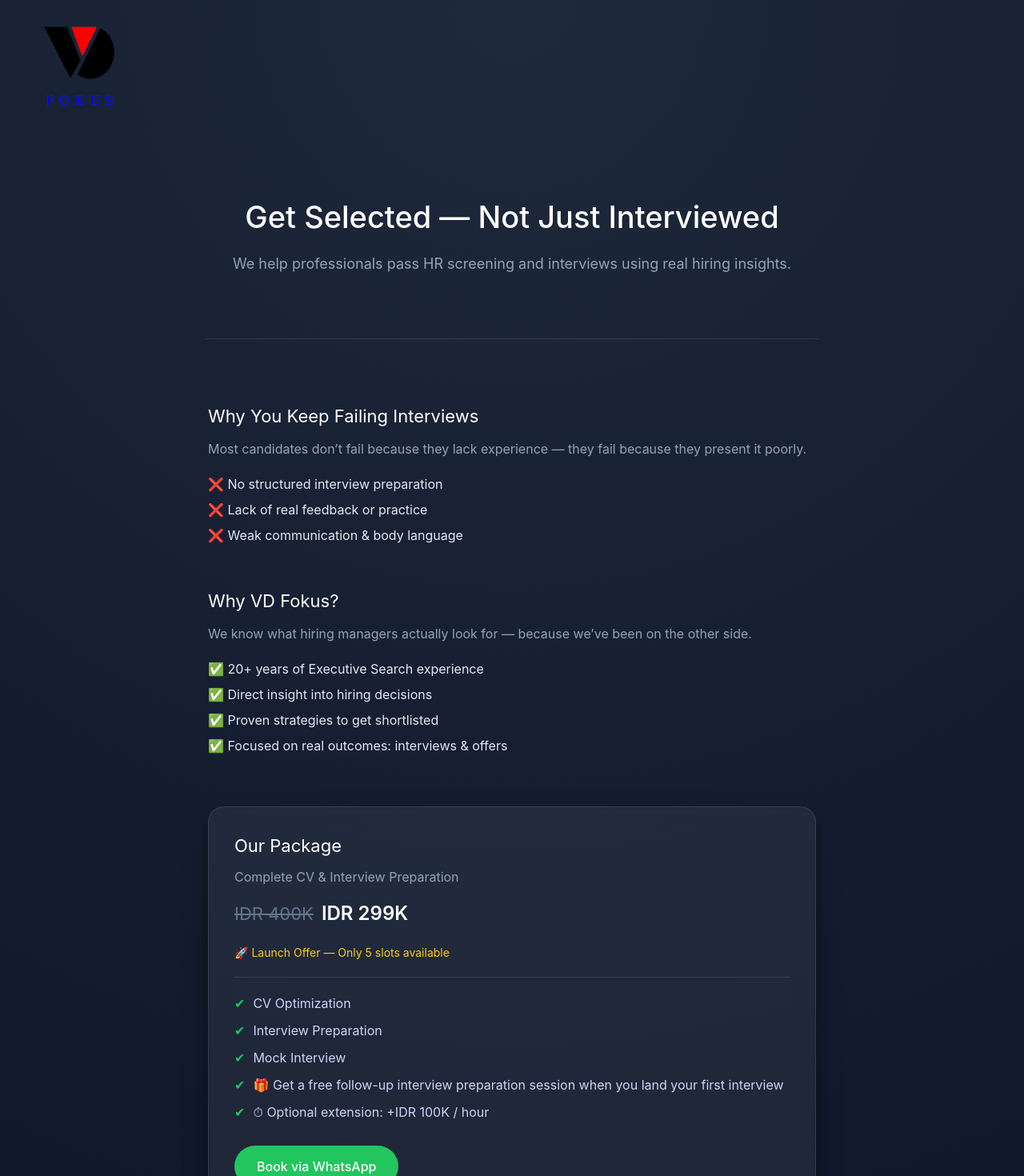
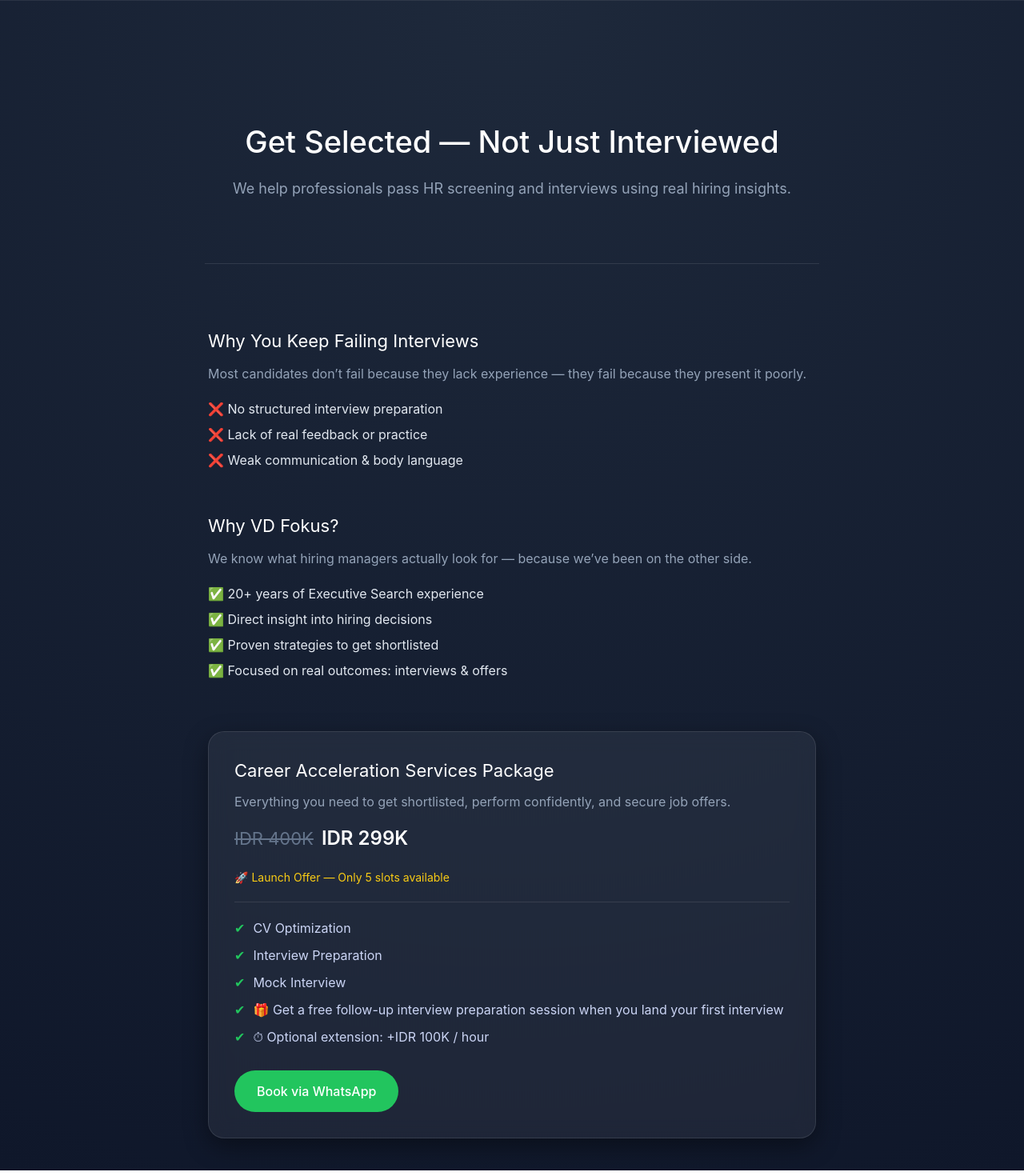
Before and after one commit to Ramzyjof/vd-fokus-landing, a Next.js app: page / in a window 1280 px wide. Shown: the top 1470 px of the page at 80% size. Built offline with nearby package versions, Linux system fonts and the light colour scheme.

Commit message:
move logo to right

```diff
--- a/app/page.tsx
+++ b/app/page.tsx
@@ -30,10 +30,21 @@
 }
 `}
 </style>
+<div
+  style={{
+    borderBottom: "1px solid rgba(255,255,255,0.08)",
+    marginBottom: "20px"
+  }}
+/>
       {/* NAVBAR */}
-      <div style={{ padding: "24px 40px" }}>
-        <Image src="/logo.png" alt="VD Fokus" width={120} height={40} />
-      </div>
+      <div
+  style={{
+    padding: "24px 40px",
+    display: "flex",
+    justifyContent: "flex-end",
+    alignItems: "center"
+  }}
+/>
 
       {/* HERO */}
       <section
@@ -153,11 +164,11 @@
 
 >
   <h2 style={{ fontSize: "22px", marginBottom: "10px" }}>
-    Our Package
+    Career Acceleration Services Package
   </h2>
 
   <p style={{ color: "#94a3b8", marginBottom: "16px" }}>
-    Complete CV & Interview Preparation
+    Everything you need to get shortlisted, perform confidently, and secure job offers.
   </p>
 
   {/* PRICE */}
```
